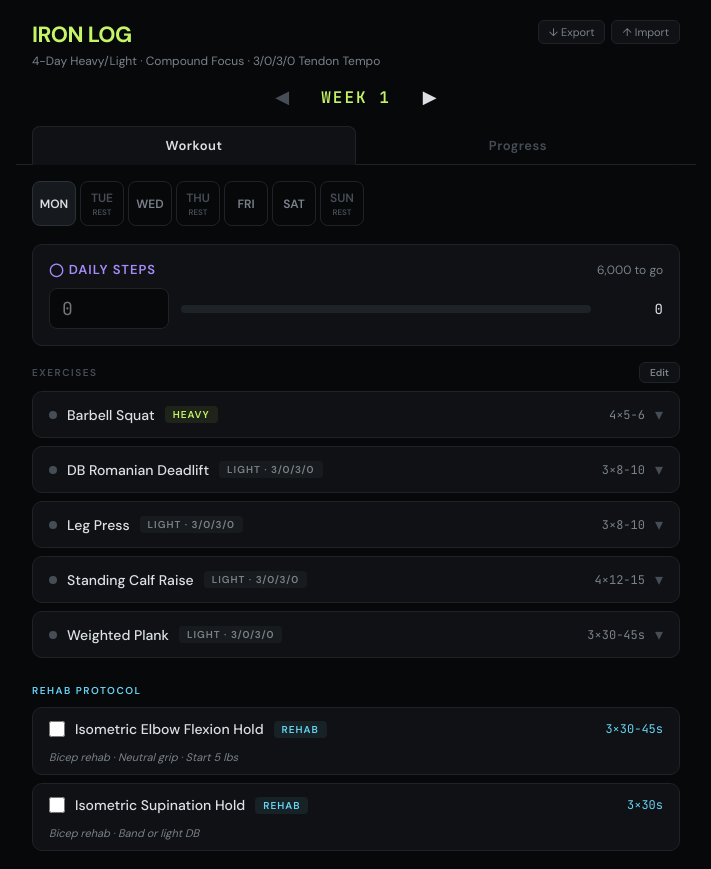
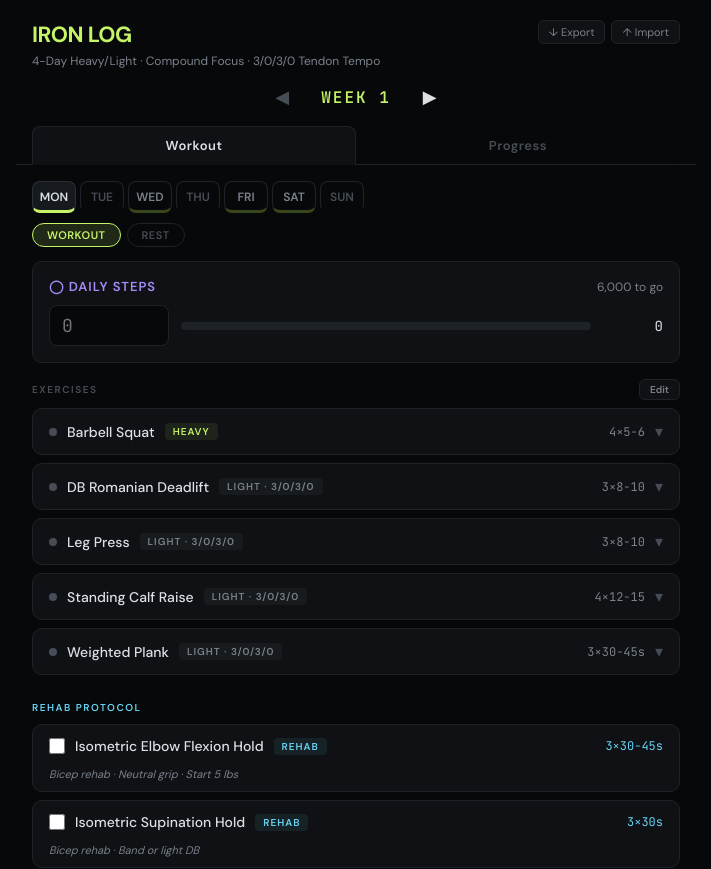
Before and after one commit to adventurousAardvark/iron-log, a React (Vite) app: page / in a window 1280 px wide. Shown: the top 869 px of the page, without its empty margins (284-995 px from the left). Built offline with nearby package versions, Linux system fonts and the light colour scheme.

Commit message:
Add workout/rest toggle below day tabs, green accent border on workout days

```diff
--- a/src/App.jsx
+++ b/src/App.jsx
@@ -861,26 +861,45 @@ export default function App() {
       {view === "workout" && (
         <div style={{ padding: 16 }}>
           {/* DAY TABS */}
-          <div style={{ display: "flex", gap: 4, marginBottom: 16, overflowX: "auto", paddingBottom: 2 }}>
-            {ALL_DAYS.map(({ key: dk, label, rest }) => {
+          <div style={{ display: "flex", gap: 4, marginBottom: 8, overflowX: "auto", paddingBottom: 2 }}>
+            {ALL_DAYS.map(({ key: dk, label }) => {
               const sk = sessionKey(dk, week);
-              const hasLogs = !rest && data.sessions[sk] && Object.values(data.sessions[sk]).some(
+              const isWorkoutDay = (data.workoutDays || DEFAULT_WORKOUT_DAYS).includes(dk);
+              const hasLogs = isWorkoutDay && data.sessions[sk] && Object.values(data.sessions[sk]).some(
                 sets => Array.isArray(sets) && sets.some(s => s.reps > 0));
               const hasSteps = (data.steps[`steps_${dk}_w${week}`] || 0) > 0;
               const isActive = dk === activeDay;
               return (
                 <button key={dk} onClick={() => { setActiveDay(dk); setEditMode(false); setShowPicker(false); }} style={{
-                  flex: "0 0 auto", minWidth: 44, padding: "8px 4px", borderRadius: 8, cursor: "pointer", fontFamily: "inherit",
+                  flex: "0 0 auto", minWidth: 44, padding: "7px 4px 5px", borderRadius: 8, cursor: "pointer", fontFamily: "inherit",
                   background: isActive ? C.surface2 : "transparent",
                   border: `1px solid ${isActive ? C.borderHi : C.border}`,
-                  color: isActive ? C.text : rest ? C.dim : C.muted,
+                  color: isActive ? C.text : isWorkoutDay ? C.muted : C.dim,
                   fontSize: 12, fontWeight: 600, position: "relative",
+                  borderBottom: `3px solid ${isWorkoutDay ? (isActive ? C.accent : C.accentDim + "66") : "transparent"}`,
                 }}>
                   {label}
-                  {!(data.workoutDays || DEFAULT_WORKOUT_DAYS).includes(dk) && <div style={{ fontSize: 8, color: C.dim, marginTop: 1 }}>REST</div>}
-                  {(hasLogs || hasSteps) && <span style={{ position: "absolute", top: 4, right: 5, width: 5, height: 5,
+                  {(hasLogs || hasSteps) && <span style={{ position: "absolute", top: 3, right: 4, width: 4, height: 4,
                     borderRadius: "50%", background: hasLogs ? C.success : C.steps }} />}
                 </button>
+              );
+            })}
+          </div>
+
+          {/* WORKOUT / REST TOGGLE */}
+          <div style={{ display: "flex", gap: 6, marginBottom: 14 }}>
+            {["workout", "rest"].map(type => {
+              const active = type === "workout" ? !isRestDay : isRestDay;
+              return (
+                <button key={type} onClick={() => {
+                  if ((type === "workout") === isRestDay) { toggleWorkoutDay(activeDay); setEditMode(false); setShowPicker(false); }
+                }} style={{
+                  padding: "4px 14px", borderRadius: 20, fontSize: 11, fontWeight: 600,
+                  cursor: "pointer", fontFamily: "inherit", letterSpacing: 0.5, textTransform: "uppercase",
+                  background: active ? (type === "workout" ? C.accent + "22" : C.surface) : "transparent",
+                  border: `1px solid ${active ? (type === "workout" ? C.accent : C.border) : C.border}`,
+                  color: active ? (type === "workout" ? C.accent : C.muted) : C.dim,
+                }}>{type}</button>
               );
             })}
           </div>
@@ -889,11 +908,6 @@ export default function App() {
             <>
               <StepTracker steps={getSteps(activeDay)} onUpdate={v => updateSteps(activeDay, v)} />
               <MacroSection meals={getMeals(activeDay)} onUpdate={v => updateMeals(activeDay, v)} isTrainingDay={false} />
-              <button onClick={() => toggleWorkoutDay(activeDay)} style={{
-                width: "100%", background: "transparent", border: `1px dashed ${C.borderHi}`,
-                color: C.muted, borderRadius: 8, padding: "10px 0", cursor: "pointer",
-                fontSize: 13, fontFamily: "inherit", letterSpacing: 0.5, marginTop: 8,
-              }}>+ Add Workout</button>
             </>
           ) : (
             <>
@@ -902,13 +916,6 @@ export default function App() {
               <div style={{ display: "flex", justifyContent: "space-between", alignItems: "center", marginBottom: 8 }}>
                 <span style={{ color: C.dim, fontSize: 10, fontWeight: 600, letterSpacing: 1.5 }}>EXERCISES</span>
                 <div style={{ display: "flex", gap: 6 }}>
-                  {editMode && (
-                    <button onClick={() => { toggleWorkoutDay(activeDay); setEditMode(false); setShowPicker(false); }} style={{
-                      background: "transparent", border: `1px solid ${C.danger + "66"}`,
-                      color: C.danger, borderRadius: 6, padding: "3px 10px", fontSize: 10,
-                      cursor: "pointer", fontFamily: "inherit", fontWeight: 600,
-                    }}>Remove Workout</button>
-                  )}
                   <button onClick={() => { setEditMode(e => !e); setShowPicker(false); }} style={{
                     background: editMode ? C.accentDim + "33" : C.surface,
                     border: `1px solid ${editMode ? C.accent : C.border}`,
```
